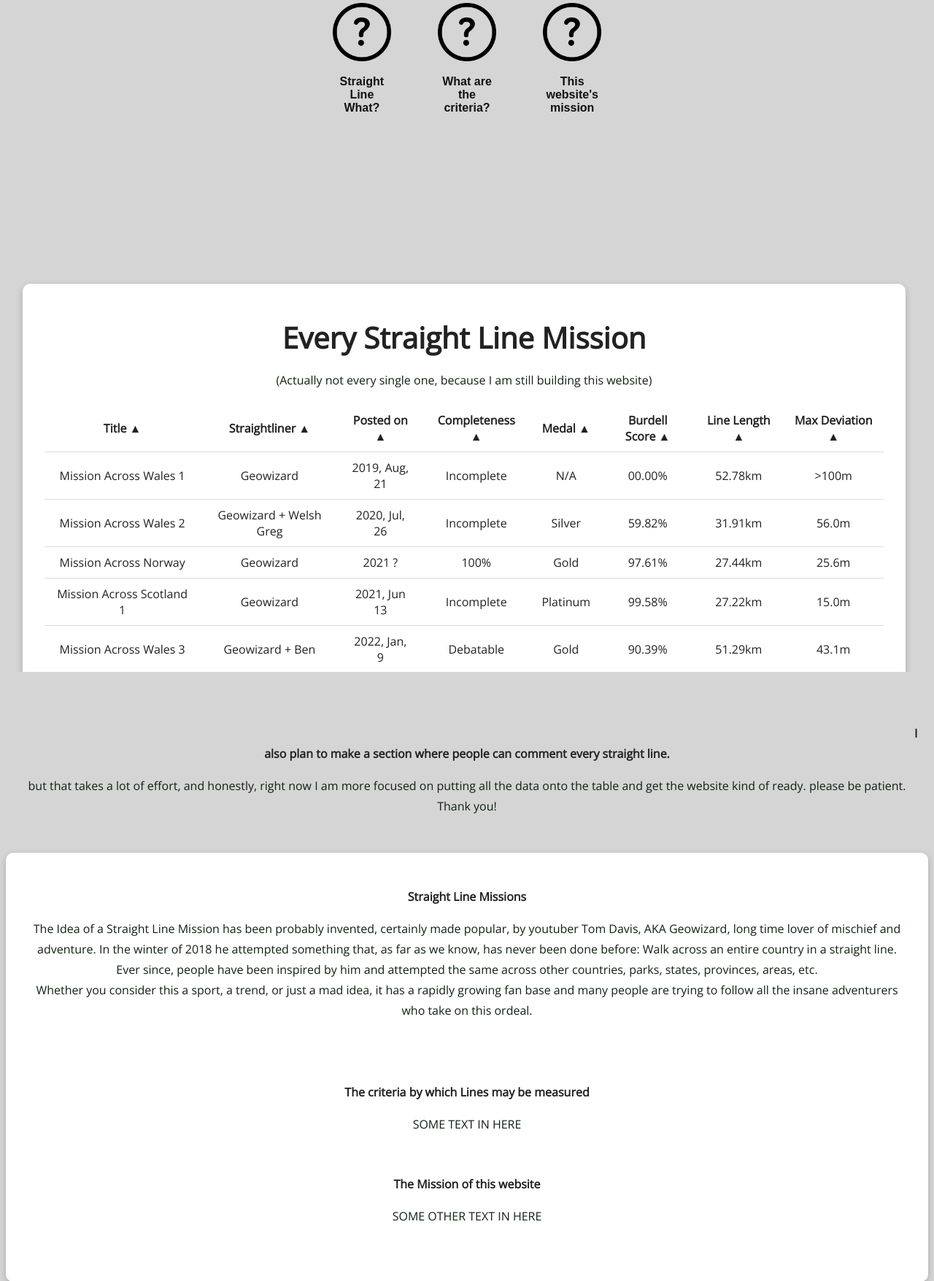
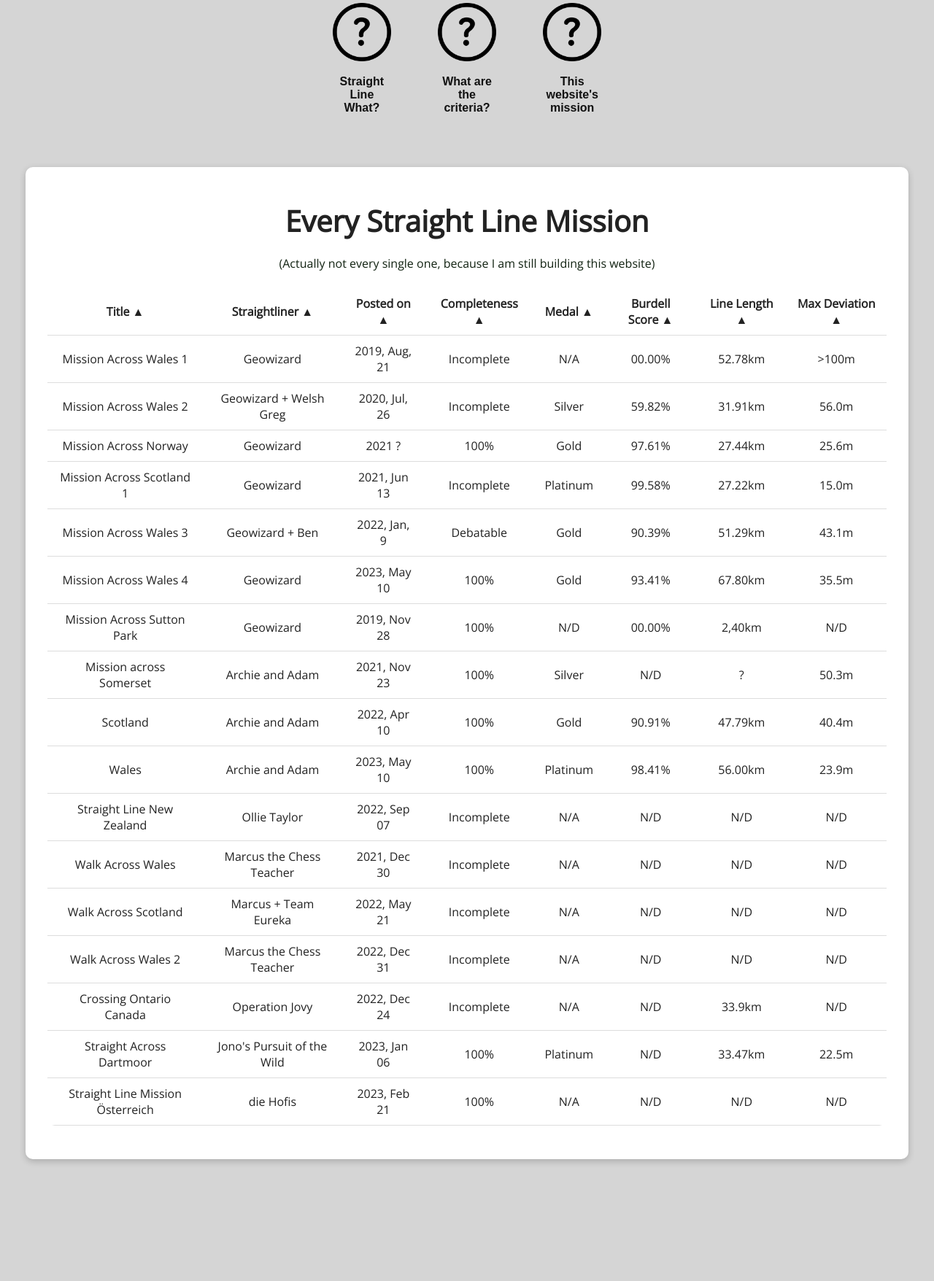
Before and after one commit to SamKry/straightlinewiki, a PHP site: page / in a window 1280 px wide. Shown: the part 281-2037 px from the top of the page at 73% size. Run offline with PHP 8.4, Linux system fonts and the light colour scheme.

Commit message:
finally fixed spaces

```diff
--- a/index.html
+++ b/index.html
@@ -41,13 +41,15 @@
 	<hr>
 
   <!--table-->
-	<div class="simple">
+	<div class="simple" height="3000px">
 		<iframe class="simple" src="table.html"></iframe>
+		<p></p>
 		<b>I also plan to make a section where people can comment every straight line.</b>
 		<p>but that takes a lot of effort, and honestly, right now I am more focused on putting all the data onto the table and get the website kind of ready. please be patient. Thank you!</p>
 	</div>
 
 <!--explanations etc-->
+  <hr>
   <hr>
   <hr>
   <div class="container">
--- a/style.css
+++ b/style.css
@@ -93,15 +93,10 @@
 	border-top: 1px solid #D8D8D8;*/
 }
 
-/*
-h3:hover {
-	color: #111;
-}
-*/
 
 div.simple {
 	width: 99%;
-	height: 900px;
+	height: 111em;
 }
 
 iframe.simple {
@@ -113,8 +108,8 @@
 	background: transparent;
 /*	min-height: 180%;*/
 	margin: 0 auto;
-	padding-top: 90px;
-	padding-bottom: 90px;
+	padding-top: 10px;
+	padding-bottom: 50px;
 	border-style: none;
 /*	border-color: #ddd;
 	border-width: 2px;
@@ -156,7 +151,7 @@
 
 .container2 {
 	position: absolute;
-	top: 35%;
+	top: 30em;
 	left: 50%;
 	transform: translate(-50%, -50%);
 	margin-top: 5px;
@@ -170,7 +165,7 @@
 	display: block;
 /*	opacity: 0;*/
 	transition: opacity 0.2s ease-in-out;
-}
+
 /*.container2.show {
 	opacity: 1;
 }*/
```
